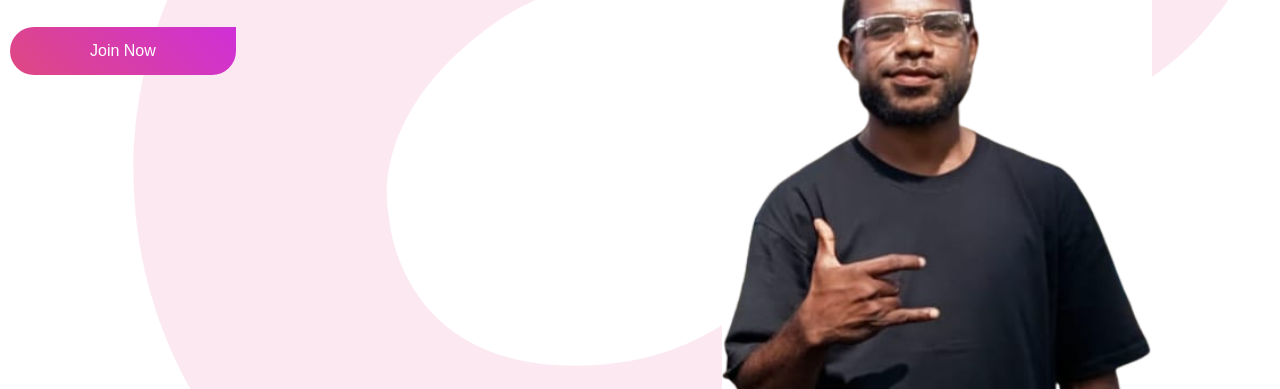
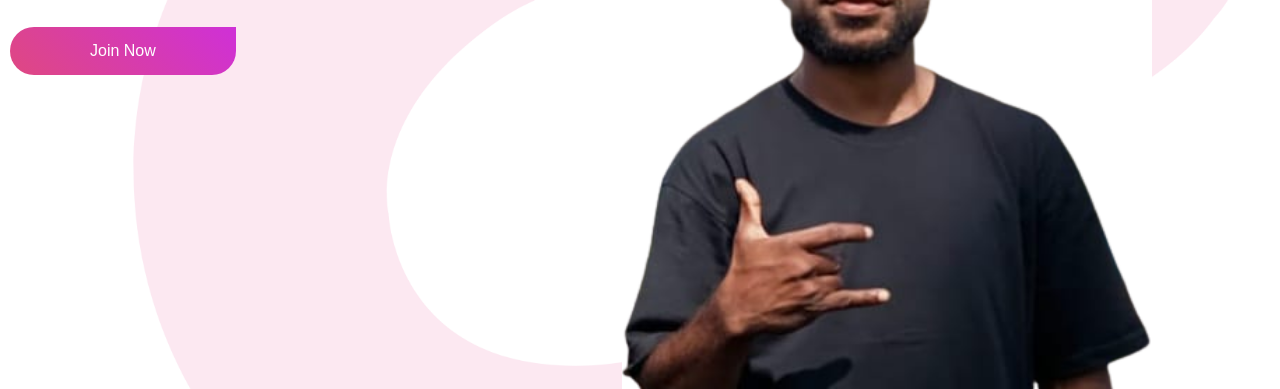
Before and after one commit to agusasso/sacode-2023-tugas-05, a plain HTML site: page index.html in a window 1280 px wide. Shown: the part 411-800 px from the top of the page. Drawn offline with Linux system fonts and the light colour scheme.

Commit message:
ubah file

```diff
--- a/style.css
+++ b/style.css
@@ -73,7 +73,7 @@ nav ul li a{
     border-top-right-radius: 30px;
 }
 .feature-img{
-    width: 430px;
+    width: 530px;
     position: absolute;
     bottom: 0;
     right: 10%;
```
Also changed, not shown: 1 other file.
